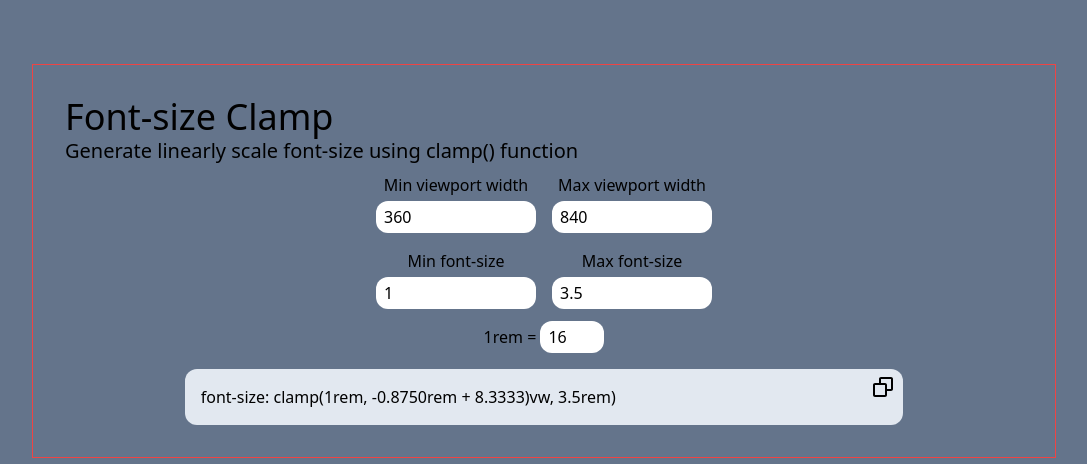
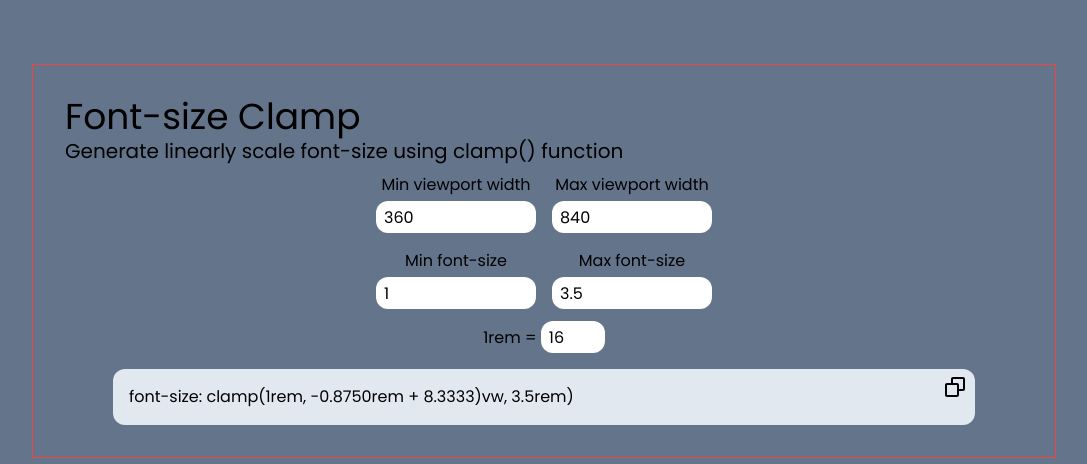
Before and after one commit to felpfsf/clamp-fontsize-app, a React (Vite) app: page / in a window 1280 px wide. Shown: the top 464 px of the page, without its empty margins (96-1183 px from the left). Built offline with nearby package versions, Linux system fonts and the light colour scheme.

Commit message:
update: adding font family

```diff
--- a/index.html
+++ b/index.html
@@ -4,7 +4,13 @@
     <meta charset="UTF-8" />
     <link rel="icon" type="image/svg+xml" href="/vite.svg" />
     <meta name="viewport" content="width=device-width, initial-scale=1.0" />
-    <title>Clamp()</title>
+    <link rel="preconnect" href="https://fonts.googleapis.com" />
+    <link rel="preconnect" href="https://fonts.gstatic.com" crossorigin />
+    <link
+      href="https://fonts.googleapis.com/css2?family=Inter:wght@300;400;500;700;900&family=Poppins:wght@300;400;500;700;900&display=swap"
+      rel="stylesheet"
+    />
+    <title>Clamp() App</title>
   </head>
   <body>
     <div id="root"></div>
--- a/src/styles/index.css
+++ b/src/styles/index.css
@@ -4,7 +4,7 @@
 
 @layer base {
   body {
-    @apply bg-slate-500 w-screen text-base;
+    @apply bg-slate-500 w-screen text-base font-body;
   }
 }
 
@@ -46,7 +46,11 @@
   }
 
   .clamp-field {
-    @apply relative w-3/4 mt-4 mx-auto p-4 bg-slate-200 border-none rounded-xl;
+    @apply relative w-[90%] mt-4 mx-auto p-4 bg-slate-200 border-none rounded-xl;
+  }
+
+  .clamp-code {
+    @apply text-sm
   }
 
   .copy-btn {
--- a/tailwind.config.cjs
+++ b/tailwind.config.cjs
@@ -4,7 +4,11 @@ module.exports = {
     "./src/**/*.{js,jsx,ts,tsx}"
   ],
   theme: {
-    extend: {},
+    extend: {
+      fontFamily:{
+        'body': ['Poppins']
+      }
+    },
   },
   plugins: [],
 }
```
